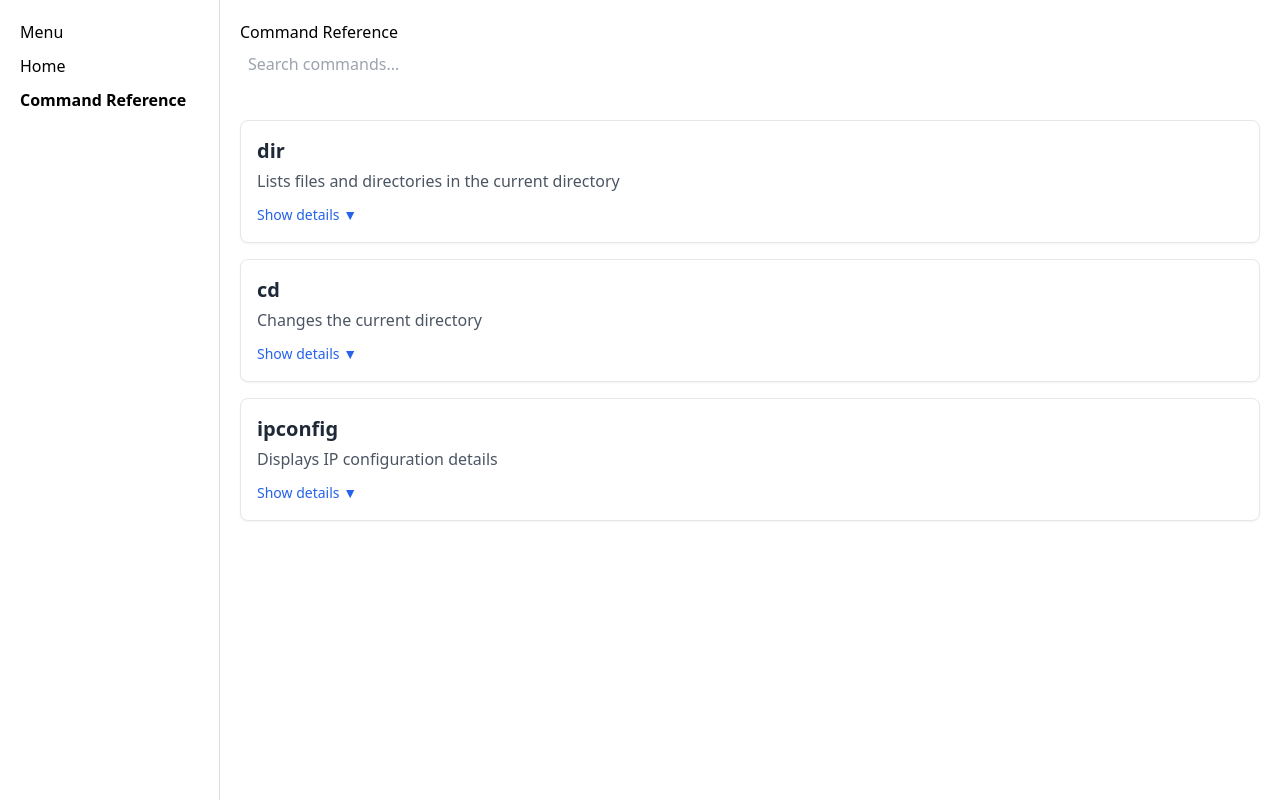
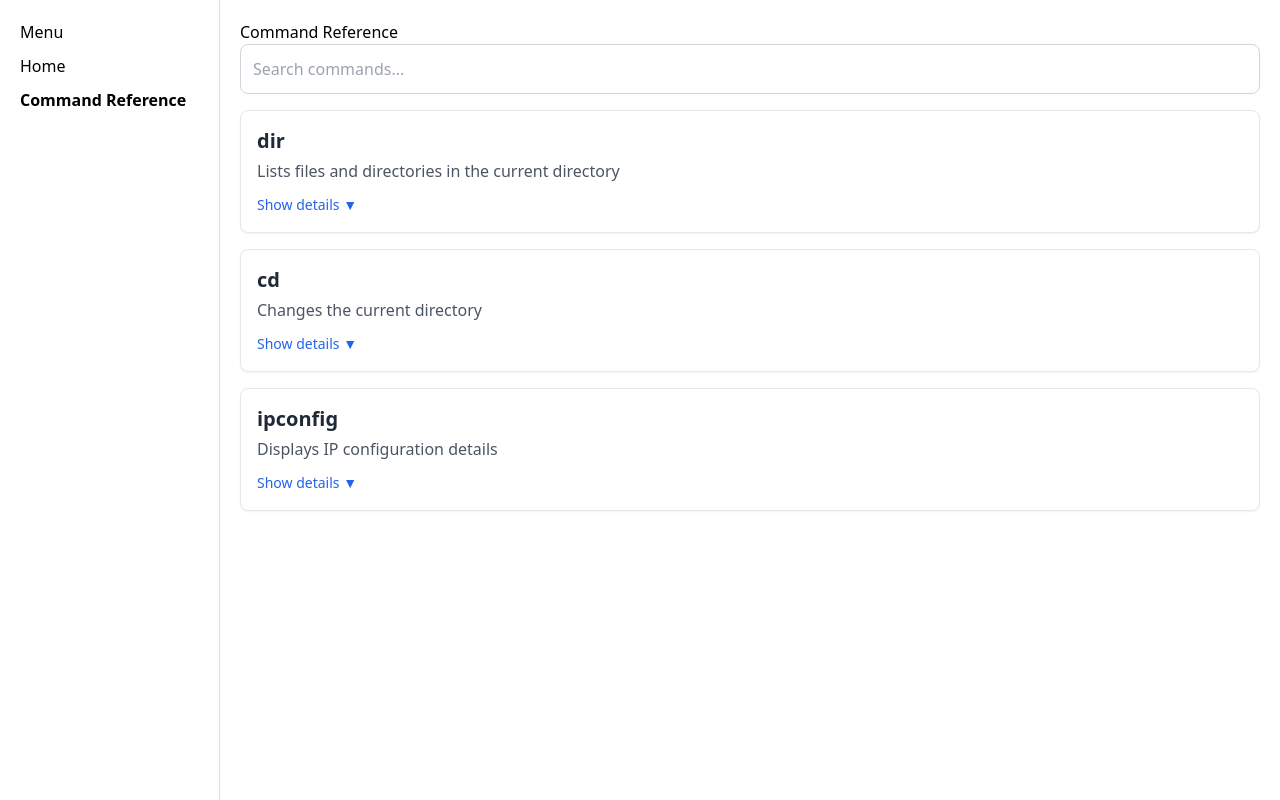
Before and after one commit to VivekVallabhan3407/Windows_Command_Manager, a React (Vite) app: page / in a window 1280 px wide. Both pictures are taken after a click on the button "Start Exploring Commands". Built offline with nearby package versions, Linux system fonts and the light colour scheme.

Commit message:
Updated styling of searchbar in SearchBar.jsx file

```diff
--- a/src/components/SearchBar.jsx
+++ b/src/components/SearchBar.jsx
@@ -1,17 +1,22 @@
-const SearchBar=({searchtext, onSearchChange})=>{
-    return(
+const SearchBar = ({ searchtext, onSearchChange }) => {
+    return (
         <input
             type="text"
             placeholder="Search commands..."
             value={searchtext}
-            onChange={(e)=>onSearchChange(e.target.value)}
-            style={
-                {
-                    padding:"8px",
-                    width:"100%",
-                    marginBottom:"20px",
-                }
-            }
+            onChange={(e) => onSearchChange(e.target.value)}
+            className="
+        w-full
+        p-3
+        border
+        border-gray-300
+        rounded-lg
+        outline-none
+        focus:ring-2
+        focus:ring-blue-500
+        focus:border-blue-500
+        text-gray-800
+      "
         />
     );
 };
```
